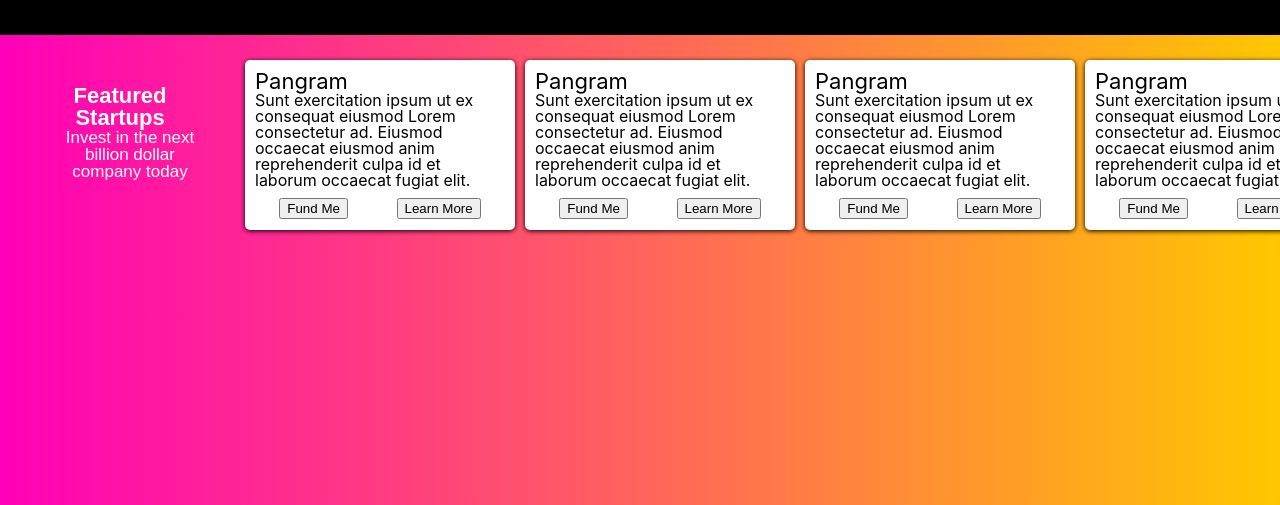
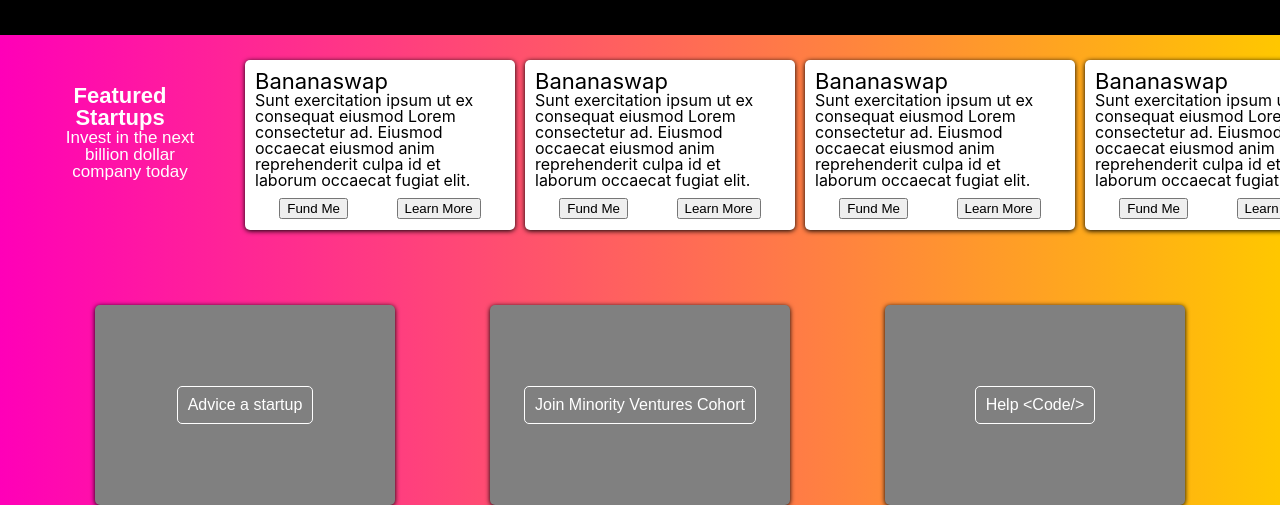
Before and after one commit to alexeysergeev-cm/Minority-Programmers-Front-End-Test, a React (Create React App) app in the folder frontend-app/: page /incubator in a window 1280 px wide. Shown: the part 447-952 px from the top of the page. Built offline with nearby package versions, Linux system fonts and the light colour scheme.

Commit message:
do mid section of incubator page

```diff
--- a/frontend-app/src/components/incubator.jsx
+++ b/frontend-app/src/components/incubator.jsx
@@ -13,6 +13,7 @@ class IncubatorIndex extends React.Component{
   }
 
   render(){
+    let str = "<Code/>"
     return(
       <div className='incubator-container'>
         <div className='preview'>
@@ -41,13 +42,13 @@ class IncubatorIndex extends React.Component{
           </div>
           <div className='mid-section'>
             <div className='ele1'>
-
+                <p>Advice a startup</p>
             </div>
             <div className='ele2'>
-
+                <p>Join Minority Ventures Cohort</p>
             </div>
             <div className='ele3'>
-
+                <p>Help {str}</p>
             </div>
           </div>
           <div className='upcoming'>
--- a/frontend-app/src/data/incubator.json
+++ b/frontend-app/src/data/incubator.json
@@ -1,7 +1,7 @@
 [
   {
     "id": "1",
-    "name": "Pangram",
+    "name": "Bananaswap",
     "brief": "Sunt exercitation ipsum ut ex consequat eiusmod Lorem consectetur ad. Eiusmod occaecat eiusmod anim reprehenderit culpa id et laborum occaecat fugiat elit.",
     "about": "Lorem ipsum dolor sit amet, consectetuer adipiscing elit. Aenean commodo ligula eget dolor. Aenean massa. Cum sociis natoque penatibus et magnis dis parturient montes, nascetur ridiculus mus. Donec quam felis, ultricies nec, pellentesque eu, pretium quis, sem. Nulla consequat massa quis enim. Donec pede justo, fringilla vel, aliquet nec, vulputate eget, arcu. In enim justo, rhoncus ut, imperdiet a, venenatis vitae, justo. Nullam dictum felis eu pede mollis pretium. Integer tincidunt. Cras dapibus. Vivamus elementum semper nisi. Aenean vulputate eleifend tellus. Aenean leo ligula, porttitor eu, consequat vitae, eleifend ac, enim. Aliquam lorem ante, dapibus in, viverra quis, feugiat a, tellus. Phasellus viverra nulla ut metus varius laoreet. Quisque rutrum. Aenean imperdiet. Etiam ultricies nisi vel augue. Curabitur ullamcorper ultricies nisi. Nam eget dui. Etiam rhoncus. Maecenas tempus, tellus eget condimentum rhoncus, sem quam semper libero, sit amet adipiscing sem neque sed ipsum. Nam quam nunc, blandit vel, luctus pulvinar, hendrerit id, lorem. Maecenas nec odio et ante tincidunt tempus. Donec vitae sapien ut libero venenatis faucibus. Nullam quis ante. Etiam sit amet orci eget eros faucibus tincidunt. Duis leo. Sed fringilla mauris sit amet nibh. Donec sodales sagittis magna. Sed consequat, leo eget bibendum sodales, augue velit cursus nunc,",
     "vision": "Sed ut perspiciatis unde omnis iste natus error sit voluptatem accusantium doloremque laudantium, totam rem aperiam, eaque ipsa quae ab illo inventore veritatis et quasi architecto beatae vitae dicta sunt explicabo. Nemo enim ipsam voluptatem quia voluptas sit aspernatur aut odit aut fugit, sed quia consequuntur magni dolores eos qui ratione voluptatem sequi nesciunt. Neque porro quisquam est, qui dolorem ipsum quia dolor sit amet, consectetur, adipisci velit, sed quia non numquam eius modi tempora incidunt ut labore et dolore magnam aliquam quaerat voluptatem. Ut enim ad minima veniam, quis nostrum exercitationem ullam corporis suscipit laboriosam, nisi ut aliquid ex ea commodi consequatur?",
@@ -14,7 +14,7 @@
   },
   {
     "id": "2",
-    "name": "Pangram",
+    "name": "Bananaswap",
     "brief": "Sunt exercitation ipsum ut ex consequat eiusmod Lorem consectetur ad. Eiusmod occaecat eiusmod anim reprehenderit culpa id et laborum occaecat fugiat elit.",
     "about": "Lorem ipsum dolor sit amet, consectetuer adipiscing elit. Aenean commodo ligula eget dolor. Aenean massa. Cum sociis natoque penatibus et magnis dis parturient montes, nascetur ridiculus mus. Donec quam felis, ultricies nec, pellentesque eu, pretium quis, sem. Nulla consequat massa quis enim. Donec pede justo, fringilla vel, aliquet nec, vulputate eget, arcu. In enim justo, rhoncus ut, imperdiet a, venenatis vitae, justo. Nullam dictum felis eu pede mollis pretium. Integer tincidunt. Cras dapibus. Vivamus elementum semper nisi. Aenean vulputate eleifend tellus. Aenean leo ligula, porttitor eu, consequat vitae, eleifend ac, enim. Aliquam lorem ante, dapibus in, viverra quis, feugiat a, tellus. Phasellus viverra nulla ut metus varius laoreet. Quisque rutrum. Aenean imperdiet. Etiam ultricies nisi vel augue. Curabitur ullamcorper ultricies nisi. Nam eget dui. Etiam rhoncus. Maecenas tempus, tellus eget condimentum rhoncus, sem quam semper libero, sit amet adipiscing sem neque sed ipsum. Nam quam nunc, blandit vel, luctus pulvinar, hendrerit id, lorem. Maecenas nec odio et ante tincidunt tempus. Donec vitae sapien ut libero venenatis faucibus. Nullam quis ante. Etiam sit amet orci eget eros faucibus tincidunt. Duis leo. Sed fringilla mauris sit amet nibh. Donec sodales sagittis magna. Sed consequat, leo eget bibendum sodales, augue velit cursus nunc,",
     "vision": "Sed ut perspiciatis unde omnis iste natus error sit voluptatem accusantium doloremque laudantium, totam rem aperiam, eaque ipsa quae ab illo inventore veritatis et quasi architecto beatae vitae dicta sunt explicabo. Nemo enim ipsam voluptatem quia voluptas sit aspernatur aut odit aut fugit, sed quia consequuntur magni dolores eos qui ratione voluptatem sequi nesciunt. Neque porro quisquam est, qui dolorem ipsum quia dolor sit amet, consectetur, adipisci velit, sed quia non numquam eius modi tempora incidunt ut labore et dolore magnam aliquam quaerat voluptatem. Ut enim ad minima veniam, quis nostrum exercitationem ullam corporis suscipit laboriosam, nisi ut aliquid ex ea commodi consequatur?",
@@ -27,7 +27,7 @@
   },
   {
     "id": "3",
-    "name": "Pangram",
+    "name": "Bananaswap",
     "brief": "Sunt exercitation ipsum ut ex consequat eiusmod Lorem consectetur ad. Eiusmod occaecat eiusmod anim reprehenderit culpa id et laborum occaecat fugiat elit.",
     "about": "Lorem ipsum dolor sit amet, consectetuer adipiscing elit. Aenean commodo ligula eget dolor. Aenean massa. Cum sociis natoque penatibus et magnis dis parturient montes, nascetur ridiculus mus. Donec quam felis, ultricies nec, pellentesque eu, pretium quis, sem. Nulla consequat massa quis enim. Donec pede justo, fringilla vel, aliquet nec, vulputate eget, arcu. In enim justo, rhoncus ut, imperdiet a, venenatis vitae, justo. Nullam dictum felis eu pede mollis pretium. Integer tincidunt. Cras dapibus. Vivamus elementum semper nisi. Aenean vulputate eleifend tellus. Aenean leo ligula, porttitor eu, consequat vitae, eleifend ac, enim. Aliquam lorem ante, dapibus in, viverra quis, feugiat a, tellus. Phasellus viverra nulla ut metus varius laoreet. Quisque rutrum. Aenean imperdiet. Etiam ultricies nisi vel augue. Curabitur ullamcorper ultricies nisi. Nam eget dui. Etiam rhoncus. Maecenas tempus, tellus eget condimentum rhoncus, sem quam semper libero, sit amet adipiscing sem neque sed ipsum. Nam quam nunc, blandit vel, luctus pulvinar, hendrerit id, lorem. Maecenas nec odio et ante tincidunt tempus. Donec vitae sapien ut libero venenatis faucibus. Nullam quis ante. Etiam sit amet orci eget eros faucibus tincidunt. Duis leo. Sed fringilla mauris sit amet nibh. Donec sodales sagittis magna. Sed consequat, leo eget bibendum sodales, augue velit cursus nunc,",
     "vision": "Sed ut perspiciatis unde omnis iste natus error sit voluptatem accusantium doloremque laudantium, totam rem aperiam, eaque ipsa quae ab illo inventore veritatis et quasi architecto beatae vitae dicta sunt explicabo. Nemo enim ipsam voluptatem quia voluptas sit aspernatur aut odit aut fugit, sed quia consequuntur magni dolores eos qui ratione voluptatem sequi nesciunt. Neque porro quisquam est, qui dolorem ipsum quia dolor sit amet, consectetur, adipisci velit, sed quia non numquam eius modi tempora incidunt ut labore et dolore magnam aliquam quaerat voluptatem. Ut enim ad minima veniam, quis nostrum exercitationem ullam corporis suscipit laboriosam, nisi ut aliquid ex ea commodi consequatur?",
@@ -40,7 +40,7 @@
   },
   {
     "id": "4",
-    "name": "Pangram",
+    "name": "Bananaswap",
     "brief": "Sunt exercitation ipsum ut ex consequat eiusmod Lorem consectetur ad. Eiusmod occaecat eiusmod anim reprehenderit culpa id et laborum occaecat fugiat elit.",
     "about": "Lorem ipsum dolor sit amet, consectetuer adipiscing elit. Aenean commodo ligula eget dolor. Aenean massa. Cum sociis natoque penatibus et magnis dis parturient montes, nascetur ridiculus mus. Donec quam felis, ultricies nec, pellentesque eu, pretium quis, sem. Nulla consequat massa quis enim. Donec pede justo, fringilla vel, aliquet nec, vulputate eget, arcu. In enim justo, rhoncus ut, imperdiet a, venenatis vitae, justo. Nullam dictum felis eu pede mollis pretium. Integer tincidunt. Cras dapibus. Vivamus elementum semper nisi. Aenean vulputate eleifend tellus. Aenean leo ligula, porttitor eu, consequat vitae, eleifend ac, enim. Aliquam lorem ante, dapibus in, viverra quis, feugiat a, tellus. Phasellus viverra nulla ut metus varius laoreet. Quisque rutrum. Aenean imperdiet. Etiam ultricies nisi vel augue. Curabitur ullamcorper ultricies nisi. Nam eget dui. Etiam rhoncus. Maecenas tempus, tellus eget condimentum rhoncus, sem quam semper libero, sit amet adipiscing sem neque sed ipsum. Nam quam nunc, blandit vel, luctus pulvinar, hendrerit id, lorem. Maecenas nec odio et ante tincidunt tempus. Donec vitae sapien ut libero venenatis faucibus. Nullam quis ante. Etiam sit amet orci eget eros faucibus tincidunt. Duis leo. Sed fringilla mauris sit amet nibh. Donec sodales sagittis magna. Sed consequat, leo eget bibendum sodales, augue velit cursus nunc,",
     "vision": "Sed ut perspiciatis unde omnis iste natus error sit voluptatem accusantium doloremque laudantium, totam rem aperiam, eaque ipsa quae ab illo inventore veritatis et quasi architecto beatae vitae dicta sunt explicabo. Nemo enim ipsam voluptatem quia voluptas sit aspernatur aut odit aut fugit, sed quia consequuntur magni dolores eos qui ratione voluptatem sequi nesciunt. Neque porro quisquam est, qui dolorem ipsum quia dolor sit amet, consectetur, adipisci velit, sed quia non numquam eius modi tempora incidunt ut labore et dolore magnam aliquam quaerat voluptatem. Ut enim ad minima veniam, quis nostrum exercitationem ullam corporis suscipit laboriosam, nisi ut aliquid ex ea commodi consequatur?",
@@ -53,7 +53,7 @@
   },
   {
     "id": "5",
-    "name": "Pangram",
+    "name": "Bananaswap",
     "brief": "Sunt exercitation ipsum ut ex consequat eiusmod Lorem consectetur ad. Eiusmod occaecat eiusmod anim reprehenderit culpa id et laborum occaecat fugiat elit.",
     "about": "Lorem ipsum dolor sit amet, consectetuer adipiscing elit. Aenean commodo ligula eget dolor. Aenean massa. Cum sociis natoque penatibus et magnis dis parturient montes, nascetur ridiculus mus. Donec quam felis, ultricies nec, pellentesque eu, pretium quis, sem. Nulla consequat massa quis enim. Donec pede justo, fringilla vel, aliquet nec, vulputate eget, arcu. In enim justo, rhoncus ut, imperdiet a, venenatis vitae, justo. Nullam dictum felis eu pede mollis pretium. Integer tincidunt. Cras dapibus. Vivamus elementum semper nisi. Aenean vulputate eleifend tellus. Aenean leo ligula, porttitor eu, consequat vitae, eleifend ac, enim. Aliquam lorem ante, dapibus in, viverra quis, feugiat a, tellus. Phasellus viverra nulla ut metus varius laoreet. Quisque rutrum. Aenean imperdiet. Etiam ultricies nisi vel augue. Curabitur ullamcorper ultricies nisi. Nam eget dui. Etiam rhoncus. Maecenas tempus, tellus eget condimentum rhoncus, sem quam semper libero, sit amet adipiscing sem neque sed ipsum. Nam quam nunc, blandit vel, luctus pulvinar, hendrerit id, lorem. Maecenas nec odio et ante tincidunt tempus. Donec vitae sapien ut libero venenatis faucibus. Nullam quis ante. Etiam sit amet orci eget eros faucibus tincidunt. Duis leo. Sed fringilla mauris sit amet nibh. Donec sodales sagittis magna. Sed consequat, leo eget bibendum sodales, augue velit cursus nunc,",
     "vision": "Sed ut perspiciatis unde omnis iste natus error sit voluptatem accusantium doloremque laudantium, totam rem aperiam, eaque ipsa quae ab illo inventore veritatis et quasi architecto beatae vitae dicta sunt explicabo. Nemo enim ipsam voluptatem quia voluptas sit aspernatur aut odit aut fugit, sed quia consequuntur magni dolores eos qui ratione voluptatem sequi nesciunt. Neque porro quisquam est, qui dolorem ipsum quia dolor sit amet, consectetur, adipisci velit, sed quia non numquam eius modi tempora incidunt ut labore et dolore magnam aliquam quaerat voluptatem. Ut enim ad minima veniam, quis nostrum exercitationem ullam corporis suscipit laboriosam, nisi ut aliquid ex ea commodi consequatur?",
@@ -66,7 +66,7 @@
   },
   {
     "id": "6",
-    "name": "Pangram",
+    "name": "Bananaswap",
     "brief": "Sunt exercitation ipsum ut ex consequat eiusmod Lorem consectetur ad. Eiusmod occaecat eiusmod anim reprehenderit culpa id et laborum occaecat fugiat elit.",
     "about": "Lorem ipsum dolor sit amet, consectetuer adipiscing elit. Aenean commodo ligula eget dolor. Aenean massa. Cum sociis natoque penatibus et magnis dis parturient montes, nascetur ridiculus mus. Donec quam felis, ultricies nec, pellentesque eu, pretium quis, sem. Nulla consequat massa quis enim. Donec pede justo, fringilla vel, aliquet nec, vulputate eget, arcu. In enim justo, rhoncus ut, imperdiet a, venenatis vitae, justo. Nullam dictum felis eu pede mollis pretium. Integer tincidunt. Cras dapibus. Vivamus elementum semper nisi. Aenean vulputate eleifend tellus. Aenean leo ligula, porttitor eu, consequat vitae, eleifend ac, enim. Aliquam lorem ante, dapibus in, viverra quis, feugiat a, tellus. Phasellus viverra nulla ut metus varius laoreet. Quisque rutrum. Aenean imperdiet. Etiam ultricies nisi vel augue. Curabitur ullamcorper ultricies nisi. Nam eget dui. Etiam rhoncus. Maecenas tempus, tellus eget condimentum rhoncus, sem quam semper libero, sit amet adipiscing sem neque sed ipsum. Nam quam nunc, blandit vel, luctus pulvinar, hendrerit id, lorem. Maecenas nec odio et ante tincidunt tempus. Donec vitae sapien ut libero venenatis faucibus. Nullam quis ante. Etiam sit amet orci eget eros faucibus tincidunt. Duis leo. Sed fringilla mauris sit amet nibh. Donec sodales sagittis magna. Sed consequat, leo eget bibendum sodales, augue velit cursus nunc,",
     "vision": "Sed ut perspiciatis unde omnis iste natus error sit voluptatem accusantium doloremque laudantium, totam rem aperiam, eaque ipsa quae ab illo inventore veritatis et quasi architecto beatae vitae dicta sunt explicabo. Nemo enim ipsam voluptatem quia voluptas sit aspernatur aut odit aut fugit, sed quia consequuntur magni dolores eos qui ratione voluptatem sequi nesciunt. Neque porro quisquam est, qui dolorem ipsum quia dolor sit amet, consectetur, adipisci velit, sed quia non numquam eius modi tempora incidunt ut labore et dolore magnam aliquam quaerat voluptatem. Ut enim ad minima veniam, quis nostrum exercitationem ullam corporis suscipit laboriosam, nisi ut aliquid ex ea commodi consequatur?",
--- a/frontend-app/src/styling/incubator.css
+++ b/frontend-app/src/styling/incubator.css
@@ -94,3 +94,33 @@
   justify-content: space-around;
   margin-top: 10px;
 }
+
+.mid-section{
+  margin-top: 50px;
+  display: flex;
+  justify-content: space-evenly;
+}
+
+.mid-section > div{
+  width: 300px;
+  height: 200px;
+  background: grey;
+  border-radius: 5px;
+  box-shadow: 0px 1px 5px black;
+  text-align: center;
+  display: flex;
+  justify-content: center;
+}
+
+.mid-section > div > p{
+  border: 1px solid rgb(255 255 255);
+  padding: 10px;
+  border-radius: 5px;
+  width: -moz-fit-content;
+  display: flex;
+  align-items: center;
+  margin: auto;
+  color: white;
+  font-family: sans-serif;
+  font-size: 16px;
+}
```
